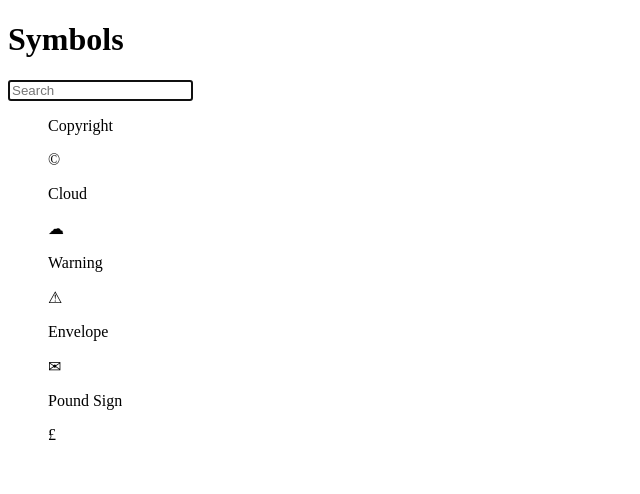
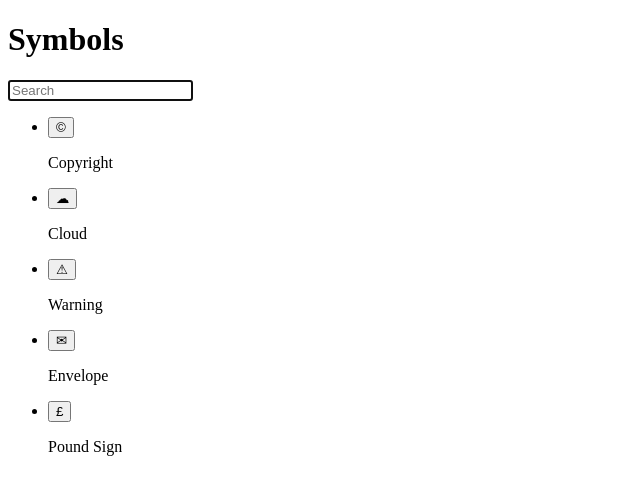
Before and after one commit to louis-young/symbols, a React (Create React App) app: page / in a window 1280 px wide. Shown: the top 494 px of the page, without its empty margins (0-640 px from the left). Built offline with nearby package versions, Linux system fonts and the light colour scheme.

Commit message:
Add symbol copying functionality

```diff
--- /dev/null
+++ b/src/components/Symbol/constants.ts
@@ -0,0 +1 @@
+export const RECENTLY_COPIED_DURATION = 2000;
--- a/src/components/Symbol/index.tsx
+++ b/src/components/Symbol/index.tsx
@@ -1,10 +1,29 @@
+import { useState } from "react";
 import { Symbol as SymbolProps } from "../../types/symbol";
+import { RECENTLY_COPIED_DURATION } from "./constants";
 
 export const Symbol = ({ name, symbol }: SymbolProps) => {
+  const [hasRecentlyBeenCopied, setHasRecentlyBeenCopied] = useState(false);
+
+  const handleCopyClick = () => {
+    navigator.clipboard.writeText(symbol);
+
+    setHasRecentlyBeenCopied(true);
+
+    const timeout = setTimeout(() => {
+      setHasRecentlyBeenCopied(false);
+    }, RECENTLY_COPIED_DURATION);
+
+    return () => {
+      clearTimeout(timeout);
+    };
+  };
+
   return (
-    <div>
+    <li>
+      <button onClick={handleCopyClick}>{symbol}</button>
       <p>{name}</p>
-      {symbol}
-    </div>
+      {hasRecentlyBeenCopied && <p>Copied</p>}
+    </li>
   );
 };
```
